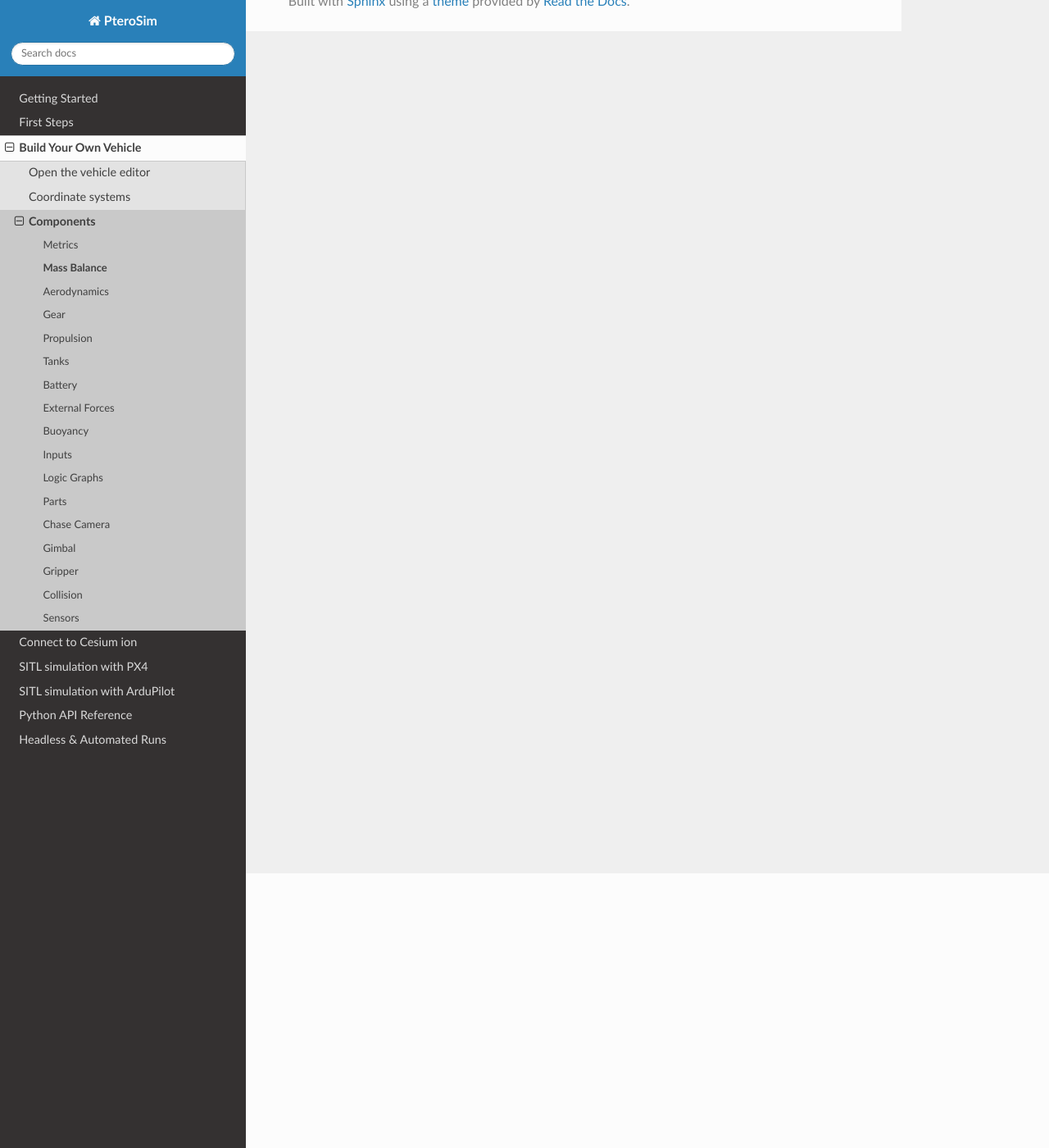
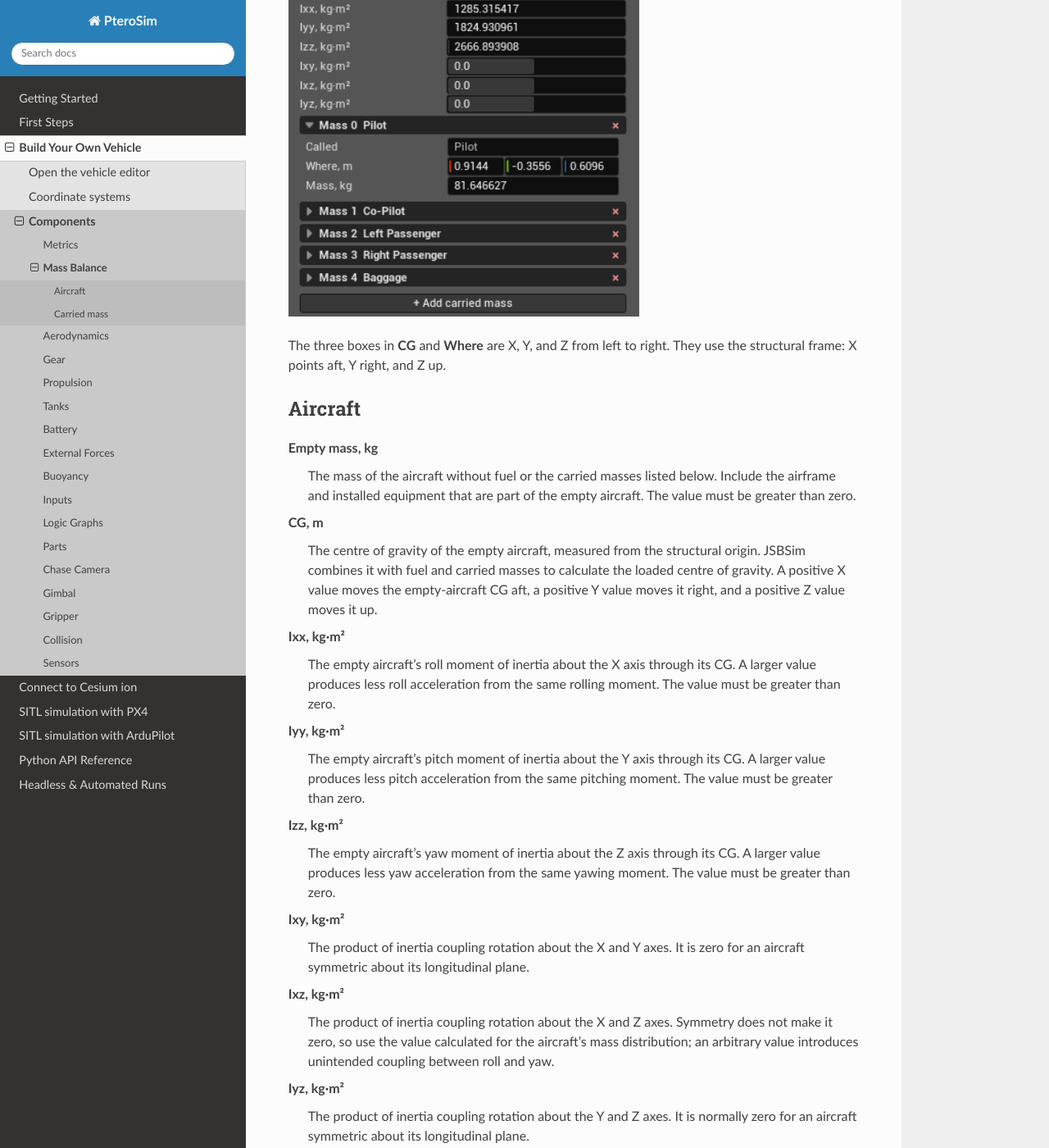
Before and after one commit to AlexanderRex/PteroSimDocs, a Sphinx documentation site: the page built from docs/source/editor/mass_balance.rst, in a window 1280 px wide and 1400 px high, scrolled down 335 px. Shown: the whole window at 82% size. Built offline with Sphinx 7.4.7 and the Read the Docs theme 3.1.0, drawn with Linux system fonts in a browser that asks for light colours; some of the changed text lies outside the part shown.

Commit message:
Docs/editor mass balance (#38)
* Document vehicle mass balance

* Generalize carried mass heading

* Correct the Mass Balance cross-inertia and example notes

---------

Co-authored-by: AlexanderRex <alex.kalm.dev@gmail.com>

```diff
--- a/docs/source/editor/mass_balance.rst
+++ b/docs/source/editor/mass_balance.rst
@@ -1,4 +1,85 @@
 Mass Balance
 ============
 
-Work in progress.
+Mass Balance defines the empty aircraft's mass, centre of gravity, and inertia.
+Fuel from :doc:`tanks` and the carried masses below are added to these values
+when JSBSim calculates the loaded aircraft. This section does not move or resize the visual meshes.
+
+.. image:: ../Images/editor_mass_balance.png
+   :alt: Mass Balance section with the Pilot carried mass expanded
+   :class: no-float-left
+
+The three boxes in **CG** and **Where** are X, Y, and Z from left to right.
+They use the structural frame: X points aft, Y right, and Z up.
+
+Aircraft
+--------
+
+**Empty mass, kg**
+   The mass of the aircraft without fuel or the carried masses listed below.
+   Include the airframe and installed equipment that are part of the empty
+   aircraft. The value must be greater than zero.
+
+**CG, m**
+   The centre of gravity of the empty aircraft, measured from the structural
+   origin. JSBSim combines it with fuel and carried masses to calculate the
+   loaded centre of gravity. A positive X value moves the empty-aircraft CG
+   aft, a positive Y value moves it right, and a positive Z value moves it up.
+
+**Ixx, kg·m²**
+   The empty aircraft's roll moment of inertia about the X axis through its CG.
+   A larger value produces less roll acceleration from the same rolling
+   moment. The value must be greater than zero.
+
+**Iyy, kg·m²**
+   The empty aircraft's pitch moment of inertia about the Y axis through its
+   CG. A larger value produces less pitch acceleration from the same pitching
+   moment. The value must be greater than zero.
+
+**Izz, kg·m²**
+   The empty aircraft's yaw moment of inertia about the Z axis through its CG.
+   A larger value produces less yaw acceleration from the same yawing moment.
+   The value must be greater than zero.
+
+**Ixy, kg·m²**
+   The product of inertia coupling rotation about the X and Y axes. It is
+   zero for an aircraft symmetric about its longitudinal plane.
+
+**Ixz, kg·m²**
+   The product of inertia coupling rotation about the X and Z axes. Symmetry
+   does not make it zero, so use the value calculated for the aircraft's mass
+   distribution; an arbitrary value introduces unintended coupling between
+   roll and yaw.
+
+**Iyz, kg·m²**
+   The product of inertia coupling rotation about the Y and Z axes. It is
+   normally zero for an aircraft symmetric about its longitudinal plane.
+
+The three diagonal moments must be positive, and all six values together must
+describe a physically valid inertia tensor. If any cross product is nonzero,
+the editor also shows **Negate cross inertia**. Keep it selected for the
+default JSBSim convention used by aircraft files; clear it only when the
+source values are plain, non-negated products of inertia in the structural
+frame.
+
+Carried mass
+------------
+
+Use **+ Add carried mass** for a pilot, passenger, baggage, battery, or other
+mass carried at a specific point. Each entry changes the loaded mass, centre
+of gravity, and inertia. The expanded **Pilot** entry above shows all fields:
+
+**Called**
+   A descriptive name for the mass. It identifies the entry in the editor and
+   logs but does not change the simulation.
+
+**Where, m**
+   The mass's position in the structural frame. In the example, the pilot is
+   0.9144 m aft, 0.3556 m left, and 0.6096 m above the structural origin.
+
+**Mass, kg**
+   The carried mass. The example pilot weighs 81.65 kg. JSBSim adds it to
+   the empty aircraft and accounts for its position when calculating the
+   loaded CG and inertia.
+
+Use the red × on the entry header to remove a carried mass.
```
Also changed, not shown: docs/source/Images/editor_mass_balance.png (added).
